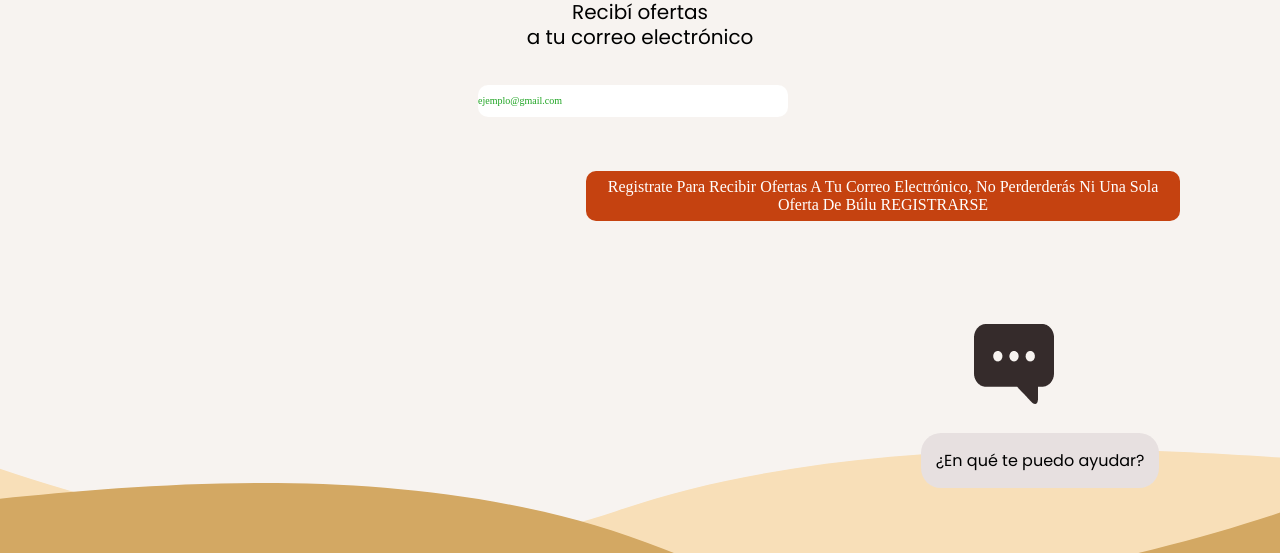
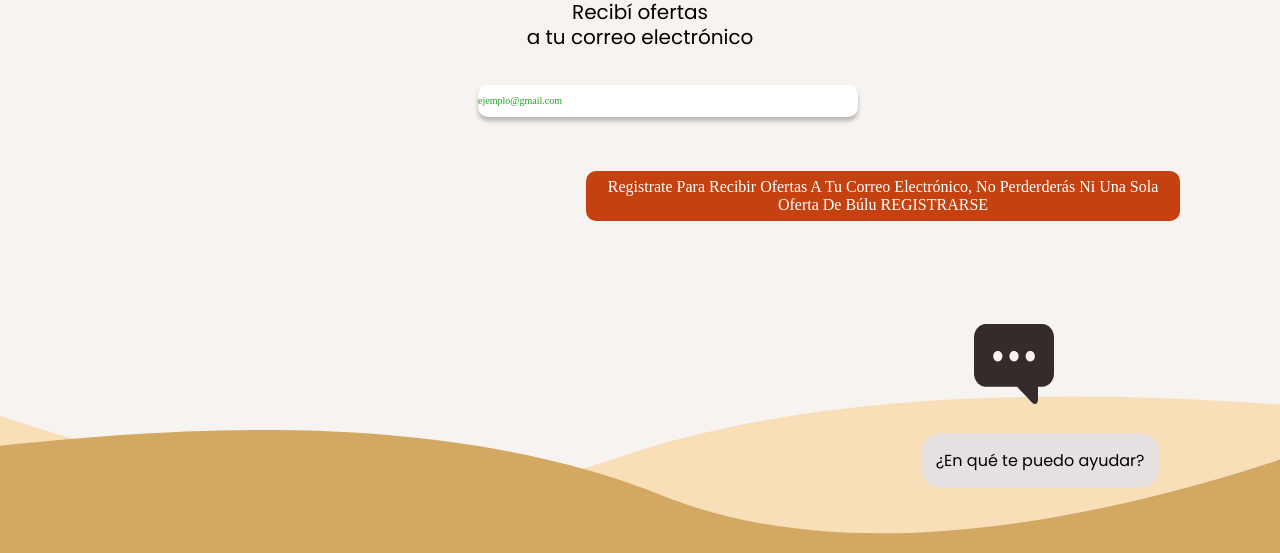
Before and after one commit to vieyraurena/ecommerce-Bulu, a website: page html/footer.html in a window 1280 px wide. Shown: the top 553 px of the page. Drawn offline with Linux system fonts and the light colour scheme; a web font is replaced by a local one.

Commit message:
Add new changes

```diff
--- a/sass/layout/_footer.scss
+++ b/sass/layout/_footer.scss
@@ -26,6 +26,7 @@ html {
   display: block;
   border: none;
   border-radius: 10px;
+  box-shadow: 0px 4px 4px rgba(0, 0, 0, 0.25);
   padding:$padding-small 18.7rem $padding-small 0;
   margin: 10px 0 20px 0;
   outline: none;
@@ -137,6 +138,8 @@ html {
   }
 
   .footer__input {
+    padding: $padding-small 25.7rem $padding-small 0;
+    box-shadow: 0px 4px 4px rgba(0, 0, 0, 0.25);
     margin-left: 35%;
     margin-bottom: 54px;
   }
@@ -157,6 +160,7 @@ html {
   }
 
   .footer__paragraph-help {
+    margin-bottom: 340px;
     margin-left: 76%;
     font-size: $main-p-size-desk;
   }
```
Also changed, not shown: public/css/styles.css.
